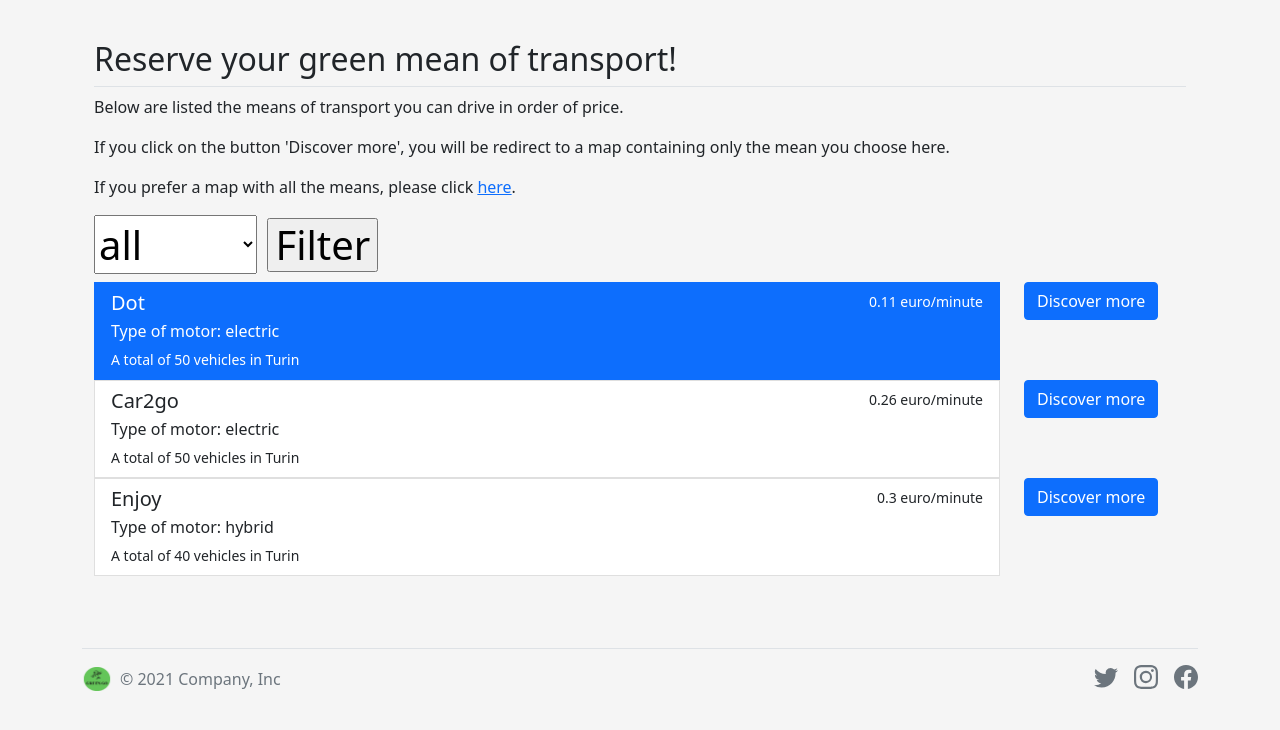
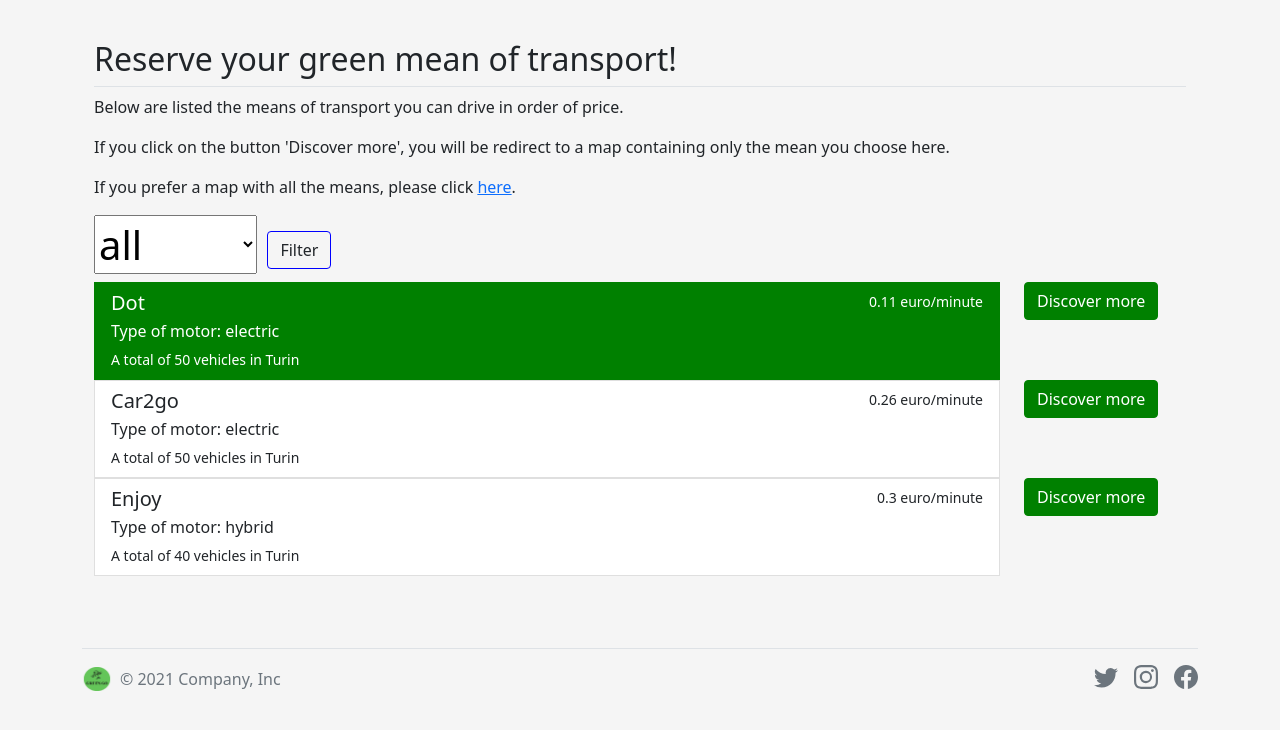
Before and after one commit to filippomattio/GreenGo, a Flask app: page /reserve in a window 1280 px wide. Shown: the part 56-786 px from the top of the page. Run offline with Flask 2, Linux system fonts and the light colour scheme; a user stored in the database is signed in; data comes from the database, SQL or seed files in the repository; both versions use the stored data as it was after the commit.

Commit message:
layout + risolta roba prenotazione in corso

```diff
--- a/GOGREEN-DEF/app.py
+++ b/GOGREEN-DEF/app.py
@@ -262,7 +262,10 @@ def send_mail(to, subject, template, **kwargs):  # to is could be a list
 @app.route("/reservation/<string:name>/<string:id>", methods=['GET', 'POST'])
 def reservation(name, id):
     # creating a map in the view
+    # da vedere cosa fare una volta scaduto il timer
     email = session['email']
+    if not email:
+        return redirect(url_for('login_page'))
     user = User.query.filter_by(email=email).first()
     cookie = request.cookies.get(session['email'])
     form1 = Delete()
@@ -484,12 +487,10 @@ def prize():
     if 'email' not in session:
         return redirect(url_for('login_page'))
     user = User.query.filter_by(email=session['email']).first()
-    if user.points==None:
-        user.points=0
     form = ReservateForm()
     flag = True
-    ord = Prize.query.filter_by().order_by(desc(Prize.points)).all()
-    if len(ord)==0:
+    ord = Prize.query.filter_by().order_by(Prize.points).all()
+    if user.points < ord[0].points:
         flag=False
     return render_template('prize.html', ord=ord,  form=form, user=user, flag=flag)
 
--- a/GOGREEN-DEF/model.py
+++ b/GOGREEN-DEF/model.py
@@ -25,7 +25,7 @@ class User(db.Model):
     password = db.Column(db.String(200), nullable=False)
     date_of_registration = db.Column(db.DateTime, default=datetime.now())
     transportations = db.relationship("Transportation", backref="user_tr")
-    points = db.Column(db.Integer)
+    points = db.Column(db.Integer, default=0)
 
 
     def get_date_of_registration(self):
--- a/GOGREEN-DEF/templates/footers.html
+++ b/GOGREEN-DEF/templates/footers.html
@@ -32,6 +32,22 @@
        .pt-3{
           padding-top: 4rem!important;
       }
+      .btn-primary{
+          background-color: green;
+          border-color: green;
+      }
+      .btn-filter{
+          border-color: blue;
+      }
+      .btn-primary:hover{
+          background-color: green;
+          border-color: green;
+      }
+       .list-group-item.active{
+    background-color: green;!important;
+    border-color:green;!important;
+}
+
     </style>
 
 
--- a/GOGREEN-DEF/templates/prize.html
+++ b/GOGREEN-DEF/templates/prize.html
@@ -48,7 +48,7 @@
 
     {% if flag==False %}
       <h2 class="pb-2 border-bottom">You have not enough points!</h2>
-<p>Move on and take some green transport!</p>
+<p>Move on and <a href="/reserve">reserve</a> some green transport!</p>
 
     {% endif %}
 
--- a/GOGREEN-DEF/templates/reserve.html
+++ b/GOGREEN-DEF/templates/reserve.html
@@ -20,7 +20,7 @@
 
             {{ form2.select()}}
 
-            {{ form2.submit2()}}
+            {{ form2.submit2(class='btn btn-filter')}}
 
     </form>
 </h1>
```
Also changed, not shown: GOGREEN-DEF/static/css/footers.css (line endings or trailing spaces), GOGREEN-DEF/website_flask.db.
